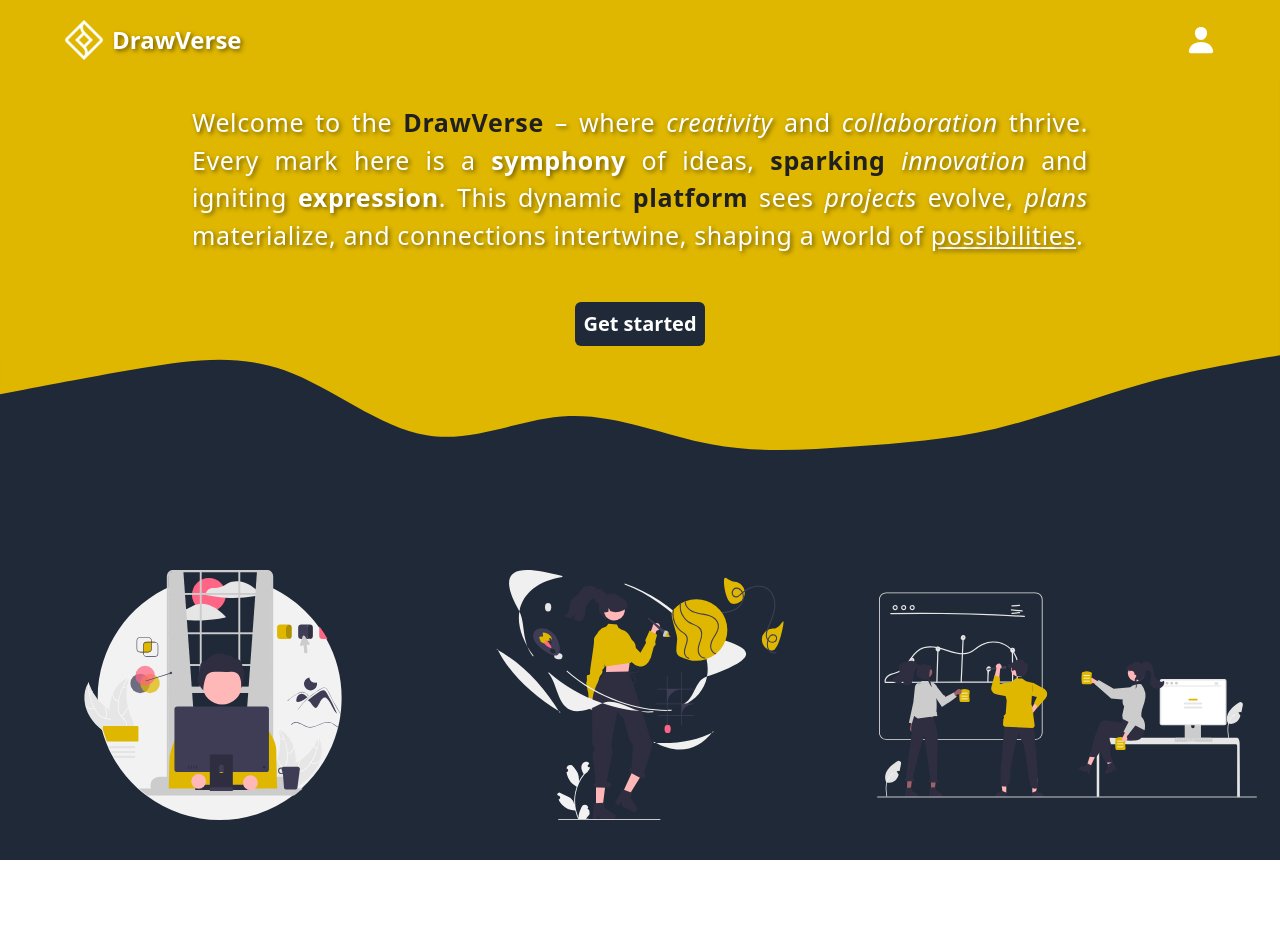
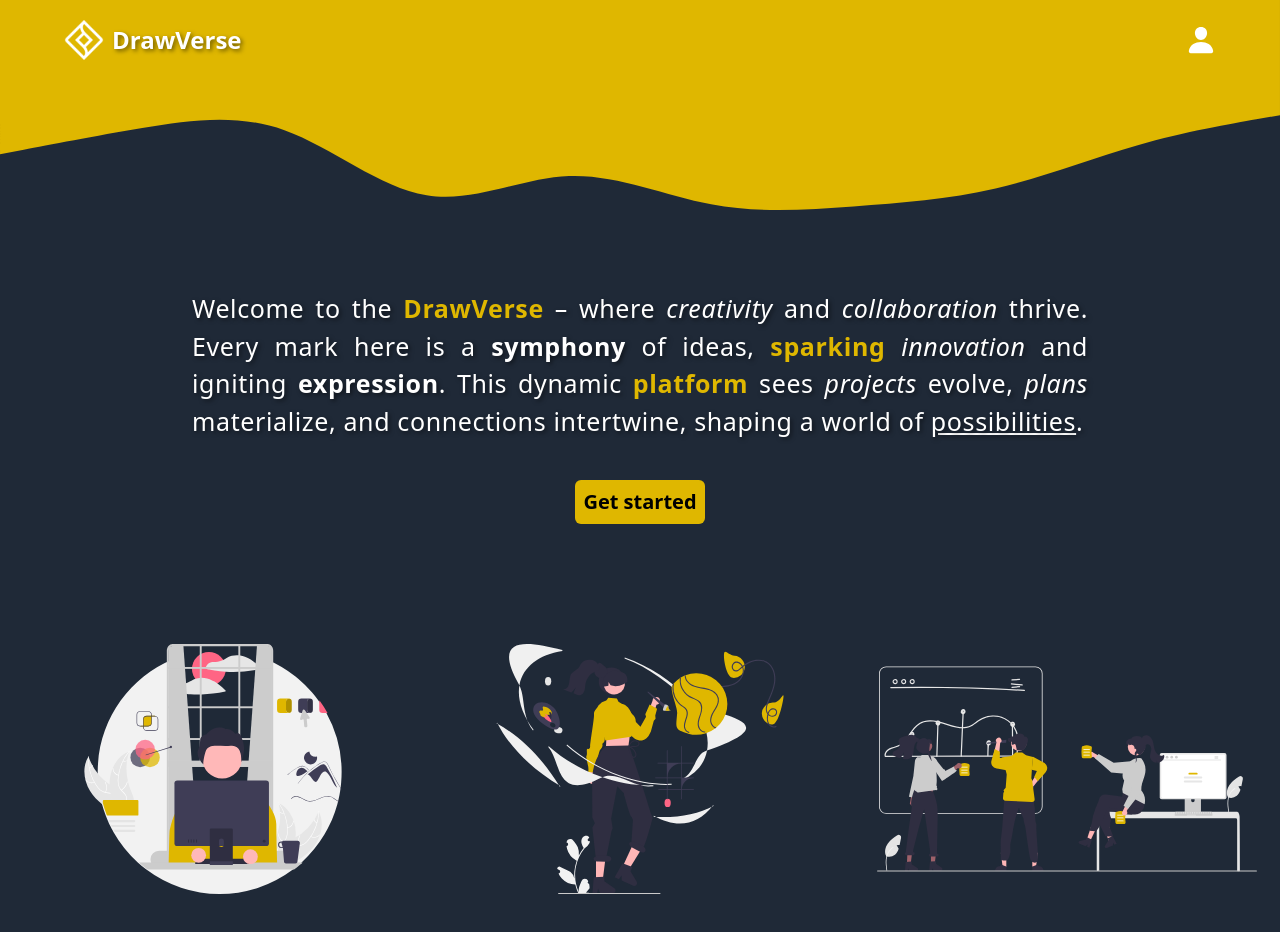
Before and after one commit to omar7kh/DrawVerse, a React (Vite) app in the folder client/: page / in a window 1280 px wide. Before the commit the page ends 860 px from the top, so only its background shows below. Built offline with nearby package versions, Linux system fonts and the light colour scheme.

Commit message:
whiteboard frontend

```diff
--- a/client/src/pages/Home.jsx
+++ b/client/src/pages/Home.jsx
@@ -17,7 +17,7 @@ const Home = () => {
 
   return (
     <div className='min-h-screen w-full bg-gray-800 text-white relative'>
-      <nav className='flex justify-between items-center px-5 lg:px-16 h-20 z-50 fixed left-0 right-0 bg-[#DFB700]'>
+      <nav className='flex justify-between items-center px-5 h-20 z-50 absolute inset-x-0 lg:px-16'>
         <Logo
           width={40}
           height={40}
@@ -30,22 +30,21 @@ const Home = () => {
         {showDropdown && <DropdownMenu />}
       </nav>
 
-      <div
-        className='h-[450px] w-full flex flex-col justify-center items-center font-medium gap-12'
-        style={{
-          backgroundImage: `url(${bgYellow})`,
-          backgroundRepeat: 'no-repeat',
-          backgroundSize: 'cover',
-          backgroundPosition: 'bottom',
-        }}
-      >
+      <div className='w-full h-[210px]'>
+        <img
+          src={bgYellow}
+          className='w-full h-full object-cover object-bottom'
+        />
+      </div>
+
+      <div className='flex flex-col justify-center items-center mt-20 mb-20 lg:mb-0 gap-10'>
         <p
           className='text-[18px] w-[80%] text-justify md:text-[22px] lg:max-w-[70%] lg:text-[25px] lg:tracking-wide'
           style={{ textShadow: '2px 2px 4px rgba(0, 0, 0, 0.5)' }}
         >
           Welcome to the{' '}
           <span
-            className='text-[#202020] font-bold'
+            className='text-[#DFB700] font-bold'
             style={{ textShadow: 'none' }}
           >
             DrawVerse
@@ -54,7 +53,7 @@ const Home = () => {
           <span className='italic'>collaboration</span> thrive. Every mark here
           is a <span className='font-bold'>symphony</span> of ideas,{' '}
           <span
-            className='text-[#202020] font-bold'
+            className='text-[#DFB700] font-bold'
             style={{ textShadow: 'none' }}
           >
             sparking
@@ -62,7 +61,7 @@ const Home = () => {
           <span className='italic'>innovation</span> and igniting{' '}
           <span className='font-bold'>expression</span>. This dynamic{' '}
           <span
-            className='font-bold text-[#202020]'
+            className='font-bold text-[#DFB700]'
             style={{ textShadow: 'none' }}
           >
             platform
@@ -74,7 +73,7 @@ const Home = () => {
         </p>
         <Link
           to='/'
-          className='bg-gray-800 p-2 rounded-md text-xl font-bold hover:text-[#DFB700] delay-75 duration-200'
+          className='bg-[#DFB700] p-1 rounded-md lg:p-2 lg:text-xl text-black font-bold delay-75 duration-200 hover:scale-95 transition'
         >
           Get started
         </Link>
--- a/client/src/pages/MainPage.jsx
+++ /dev/null
@@ -1,5 +0,0 @@
-const MainPage = () => {
-  return <div>MainPage</div>;
-};
-
-export default MainPage;
--- /dev/null
+++ b/client/src/pages/WhiteBoard.jsx
@@ -0,0 +1,61 @@
+import { useState } from 'react';
+import { IoIosAlbums } from 'react-icons/io';
+import { useNavigate } from 'react-router-dom';
+import { IoMdCloseCircle } from 'react-icons/io';
+
+const WhiteBoard = () => {
+  const navigate = useNavigate();
+  const [isInvite, setIsInvite] = useState(false);
+
+  return (
+    <div className='h-screen w-full text-white overflow-hidden'>
+      <nav className='bg-[#1F2937] h-16 flex justify-between items-center px-5 lg:px-16 z-50 relative'>
+        <div className='flex items-center gap-10'>
+          <IoIosAlbums
+            className='text-2xl cursor-pointer hover:text-[#DFB700] delay-75 duration-200'
+            onClick={() => navigate('/boards')}
+            // todo
+          />
+          <span className='text-xl font-bold'>Project Name</span>
+        </div>
+        <button
+          className='bg-[#DFB700] text-black p-1 rounded-md font-medium'
+          onClick={() => setIsInvite(true)}
+        >
+          Invite
+        </button>
+      </nav>
+
+      {isInvite && (
+        <div className='w-[350px] h-[200px] p-4 absolute bg-[#1F2937] right-16 top-20 rounded-md'>
+          <div className='flex flex-col items-center justify-center relative'>
+            <label htmlFor='inviteEmail' className='self-start ml-8 mb-1'>
+              Invite to your board
+            </label>
+            <input
+              type='email'
+              name='inviteEmail'
+              id='inviteEmail'
+              placeholder='search by email'
+              className='p-1 rounded-md text-black'
+            />
+          </div>
+          <IoMdCloseCircle
+            className='text-lg absolute top-3 right-3 hover:text-red-500 cursor-pointer'
+            onClick={() => setIsInvite(false)}
+          />
+        </div>
+      )}
+
+      <div className='h-[calc(100vh-64px)] w-full flex justify-between'>
+        <aside className='bg-zinc-700 h-full w-[280px] border-r'></aside>
+        <div className='w-full h-full bg-slate-100 inline-block'>
+          <p className='text-xl text-red-700'>Hello</p>
+        </div>
+        <aside className='bg-zinc-700 h-full w-[280px] border-l'></aside>
+      </div>
+    </div>
+  );
+};
+
+export default WhiteBoard;
--- a/client/src/pages/index.js
+++ b/client/src/pages/index.js
@@ -2,6 +2,6 @@ import LogIn from './auth/LogIn';
 import SignUp from './auth/SignUp';
 import Home from './Home';
 import PageNotFound from './PageNotFound';
-import MainPage from './MainPage';
+import WhiteBoard from './WhiteBoard';
 import Profile from './Profile';
-export { Home, LogIn, SignUp, MainPage, PageNotFound, Profile };
+export { Home, LogIn, SignUp, WhiteBoard, PageNotFound, Profile };
```
Also changed, not shown: client/src/utils/router.jsx (+9 -2 lines).
